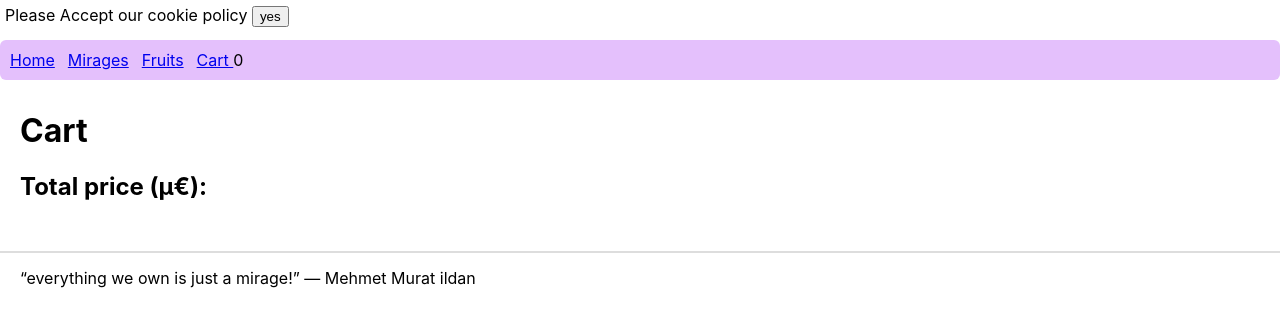
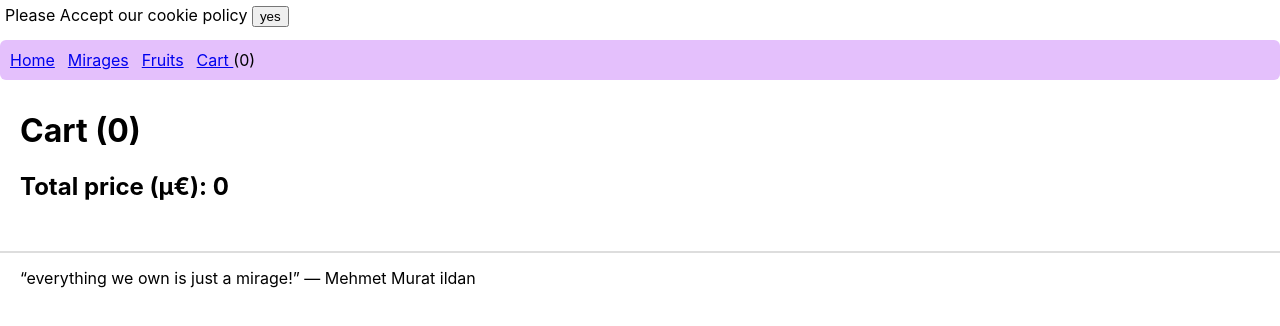
Before and after one commit to rybarska/pjct-next-3-ecommerce-store, a Next.js app: page /cart in a window 1280 px wide. Shown: the top 326 px of the page. Built offline with nearby package versions, Linux system fonts and the light colour scheme.

Commit message:
Add 'remove' button in cart

```diff
--- a/components/Header.js
+++ b/components/Header.js
@@ -13,7 +13,7 @@ const navStyles = css`
 `;
 
 export default function Header(props) {
-  let totalItemsInCart = props.cookieState
+  const totalItemsInCart = props.cookieState
     ? props.cookieState.reduce(function (previousValue, currentValue) {
         return previousValue + currentValue.counts;
       }, 0)
@@ -25,8 +25,7 @@ export default function Header(props) {
         <Link href="/">Home</Link>
         <Link href="/mirages">Mirages</Link>
         <Link href="/fruits">Fruits</Link>
-        <Link href="/cart">Cart </Link>
-        {totalItemsInCart}
+        <Link href="/cart">Cart </Link>({totalItemsInCart})
       </nav>
     </header>
   );
--- a/pages/cart.js
+++ b/pages/cart.js
@@ -22,9 +22,25 @@ const mirageStyles = css`
 
 export default function Cart(props) {
   const currentCookieValue = getParsedCookie('cookies');
+  const totalItemsInCart = props.cookieState
+    ? props.cookieState.reduce(function (previousValue, currentValue) {
+        return previousValue + currentValue.counts;
+      }, 0)
+    : 0;
+  const totalPriceInCart = totalItemsInCart * 999999;
 
-  //console.log(currentCookieValue);
-  console.log('props', props);
+  function deleteMirageFromCart(mirage) {
+    const deletedMirage = mirage;
+    console.log('tell', deletedMirage);
+    const filteredMirageList = props.mirages.filter(
+      (element) => element.id !== deletedMirage.id,
+    );
+    setStringifiedCookie('cookies', filteredMirageList);
+    // deleteMirageFromCart();
+  }
+
+  console.log(currentCookieValue);
+  //console.log('props', props);
   return (
     <>
       <Head>
@@ -33,8 +49,8 @@ export default function Cart(props) {
         <link rel="icon" href="/favicon.ico" />
       </Head>
 
-      <h1>Cart</h1>
-
+      <h1>Cart ({totalItemsInCart})</h1>
+      <h2>Total price (μ€): {totalPriceInCart}</h2>
       {props.mirages.map((mirage) => {
         return (
           <div key={`mirage-${mirage.id}`} css={mirageStyles}>
@@ -50,15 +66,22 @@ export default function Cart(props) {
             <div>Number of items: 🔮 {mirage.counts} </div>
             <div>Price per item (μ€): {mirage.price}</div>
             <div>Total per all items (μ€): {mirage.price * mirage.counts}</div>
+            <br></br>
+            <button
+              onClick={() => {
+                deleteMirageFromCart(mirage);
+              }}
+            >
+              Remove
+            </button>
           </div>
         );
       })}
-      <h2>Total price (μ€): </h2>
     </>
   );
 }
 
-export async function getServerSideProps(context) {
+export function getServerSideProps(context) {
   const cookie = context.req.cookies.cookies;
   console.log('cookie', cookie);
   console.log('mirages', mirages);
--- a/pages/mirages/[mirageId].js
+++ b/pages/mirages/[mirageId].js
@@ -2,7 +2,7 @@ import { css } from '@emotion/react';
 import Head from 'next/head';
 import Image from 'next/image';
 import Link from 'next/link';
-import { useEffect, useState } from 'react';
+import { useState } from 'react';
 import { mirages } from '../../database/mirages';
 import { getParsedCookie, setStringifiedCookie } from '../../utils/cookies';
 
```
Also changed, not shown: pages/_app.js (+0 -15 lines).
